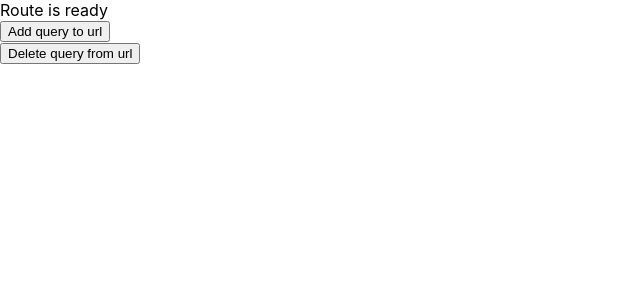
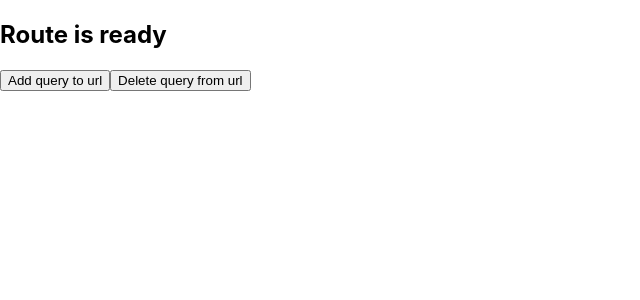
Before and after one commit to iuzn/next-router-with-react-18, a Next.js app: page / in a window 1280 px wide. Shown: the top 300 px of the page, without its empty margins (0-640 px from the left). Built offline with nearby package versions, Linux system fonts and the light colour scheme.

Commit message:
update page

```diff
--- a/package.json
+++ b/package.json
@@ -8,7 +8,7 @@
     "lint": "next lint"
   },
   "dependencies": {
-    "next": "12.1.2",
+    "next": "12.1.3-canary.4",
     "react": "18.0.0",
     "react-dom": "18.0.0"
   },
--- a/pages/index.js
+++ b/pages/index.js
@@ -3,14 +3,16 @@ import {useEffect, useState} from "react";
 
 export default function Home() {
     const router = useRouter()
-  console.log(router.isReady)
-  const [isReady, setIsReady] = useState(null)
+
+    const [isReady, setIsReady] = useState(router.isReady)
     const [hasMounted, setHasMounted] = useState(false)
 
-  // Blocking hydration warning for SSR
+    // Set router.isReady when the page has mounted
     useEffect(() => {
         setIsReady(router.isReady)
-  }, [router.isReady])
+    }, [router])
+
+    // Blocking hydration warning
     useEffect(() => {
         setHasMounted(true)
     }, [])
@@ -18,15 +20,17 @@ export default function Home() {
         return null
     }
 
+    const addQuery = (query) => {
+        router.push({
+            pathname: '/',
+            query: query ? {query: query} : null
+        }).then(()=>router.reload())
+    }
     return (
         <div>
-       <span>
-        { isReady ? "Route is ready":"Route is not ready"}
-       </span>
-        <br/>
-        <button onClick={()=>router.push("/?id=random032mf").then(()=>router.reload())}>Add query to url</button>
-        <br/>
-        <button onClick={()=>router.push("/").then(()=>router.reload())}>Delete query from url</button>
+        <h2>{ isReady ? "Route is ready" : "Route is not ready"}</h2>
+        <button onClick={()=>addQuery("1okok3mkn3mjf7f")}>Add query to url</button>
+        <button onClick={()=>addQuery(null)}>Delete query from url</button>
         </div>
     )
 }
```
Also changed, not shown: 1 other file (tests, documents, lock files or other folders). Lines whose indentation alone changed are shown as unchanged.
